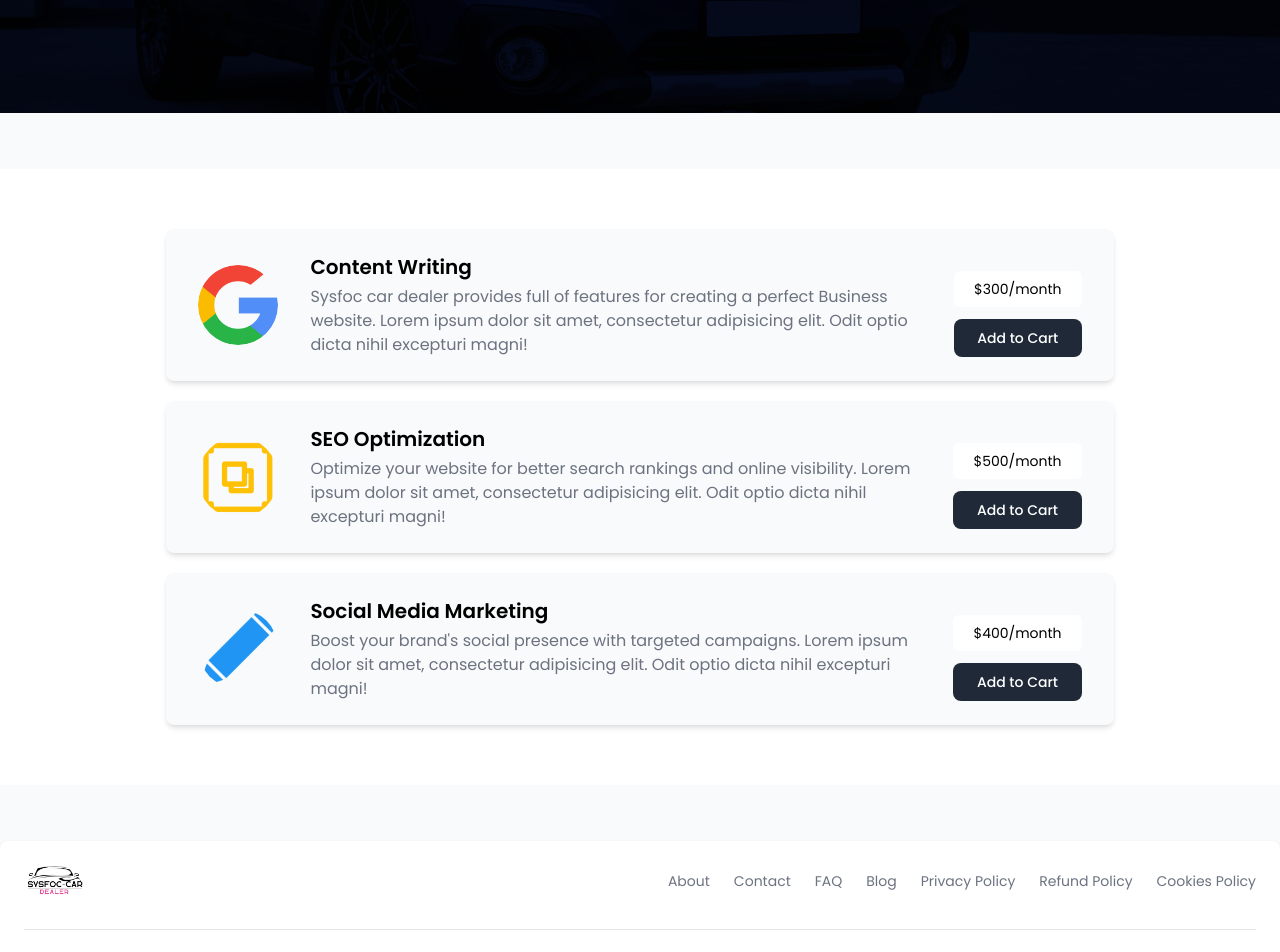
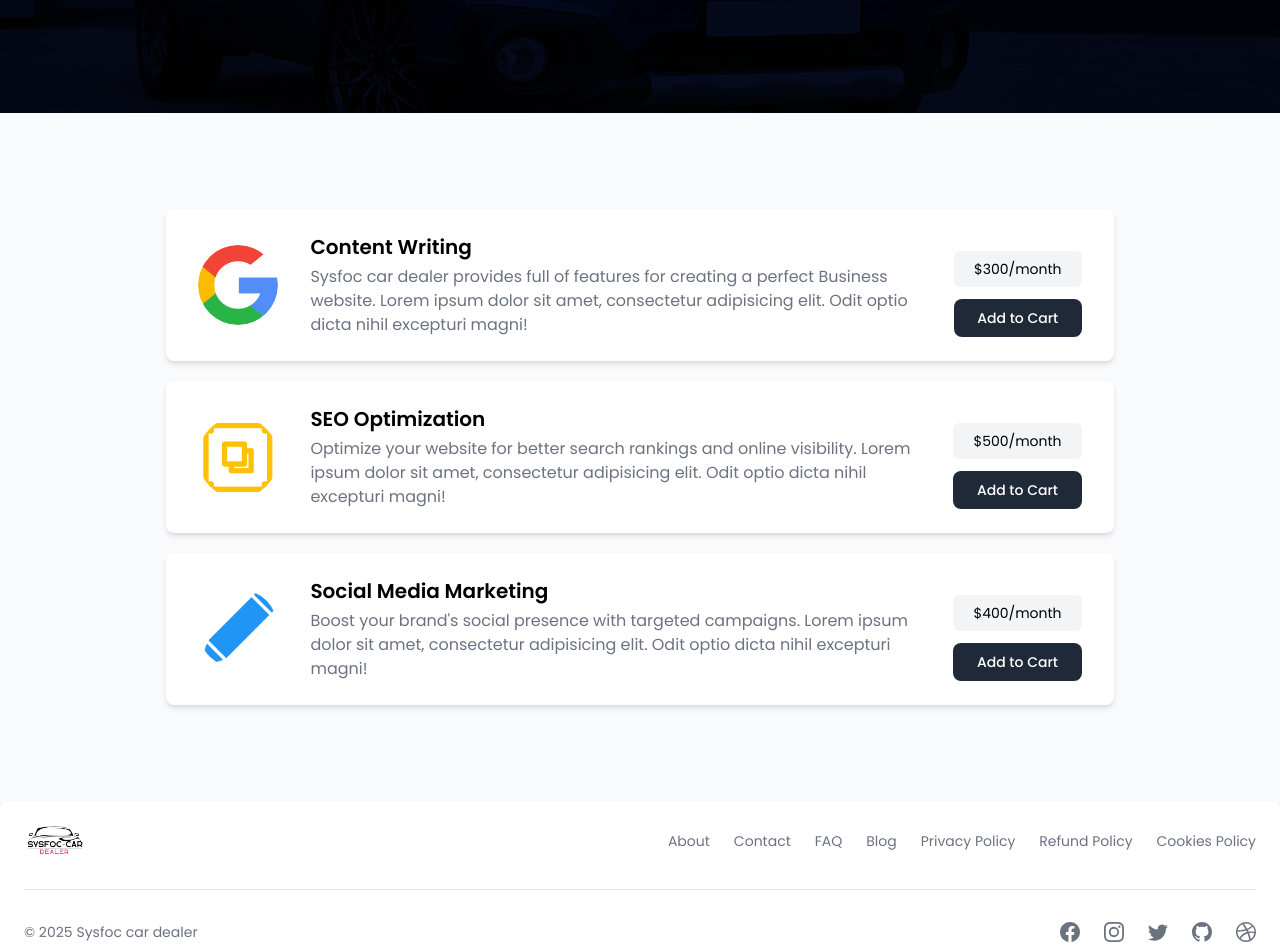
Before and after one commit to sysfoc/car-dealer-demo, a Next.js app: page /add-ons in a window 1280 px wide. Shown: the part 623-1575 px from the top of the page. Built offline with nearby package versions, Linux system fonts and the light colour scheme.

Commit message:
Correct UI Visibility Issues

```diff
--- a/app/components/add-ons/AddOns.jsx
+++ b/app/components/add-ons/AddOns.jsx
@@ -34,14 +34,14 @@ const AddOns = () => {
   ];
 
   return (
-    <section className="my-14 py-10 bg-white">
-      <div className="mx-4 md:mx-12 py-5 flex items-center justify-center">
+    <section className="mx-4 md:mx-12 my-14 py-10">
+      <div className="flex items-center justify-center">
         <div className="w-full md:w-[80%]">
           <div className="flex flex-col items-center gap-5">
             {services.map((service) => (
               <div
                 key={service.id}
-                className="w-full shadow-md px-8 py-6 rounded-lg bg-gray-50"
+                className="w-full shadow-md px-8 py-6 rounded-lg bg-white"
               >
                 <div className="flex items-center gap-8 flex-wrap md:flex-nowrap">
                   <div className="w-[80px] h-[80px] flex-shrink-0">
@@ -59,7 +59,7 @@ const AddOns = () => {
                       <p className="text-gray-500">{service.description}</p>
                     </div>
                     <div className="flex flex-col gap-3">
-                      <span className="px-5 py-2 rounded-md text-sm bg-white">
+                      <span className="px-5 py-2 rounded-md text-sm bg-gray-100">
                         {service.price}
                       </span>
                       <Button size="sm" color="dark">
```
